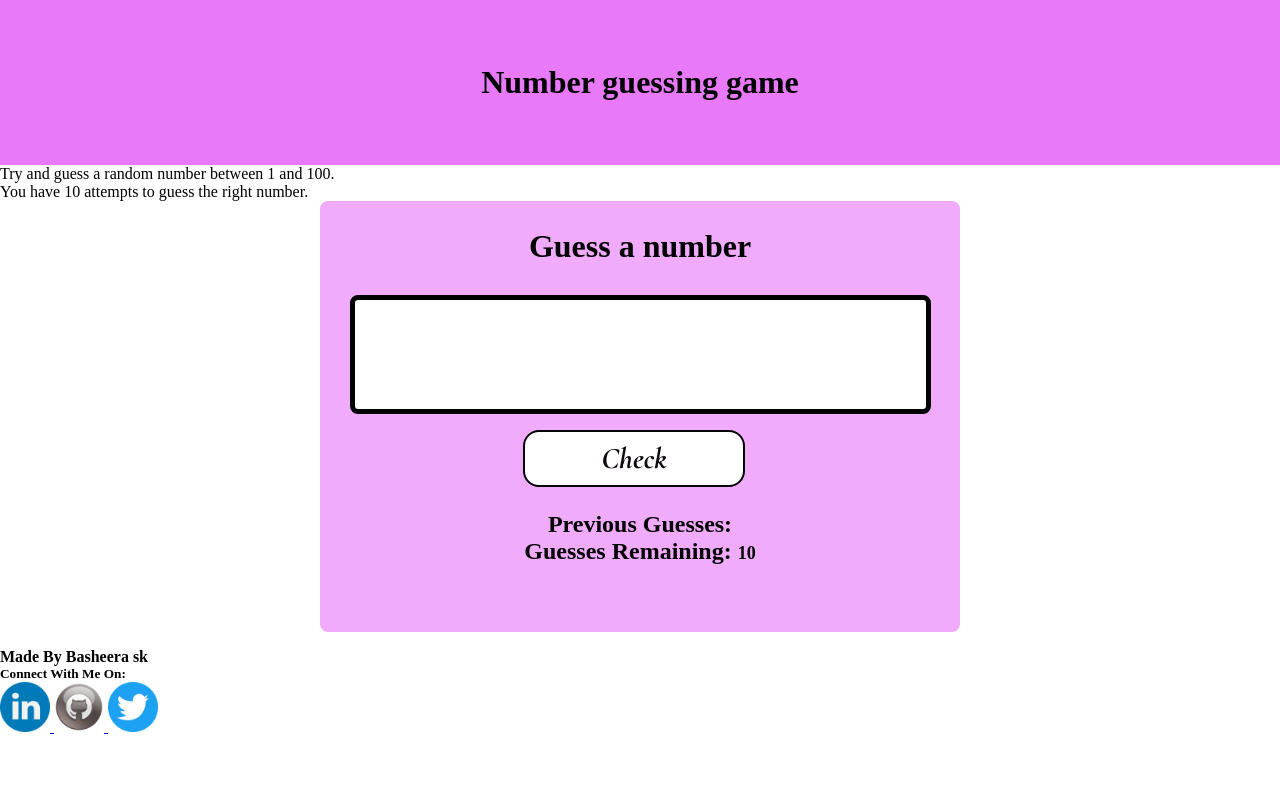
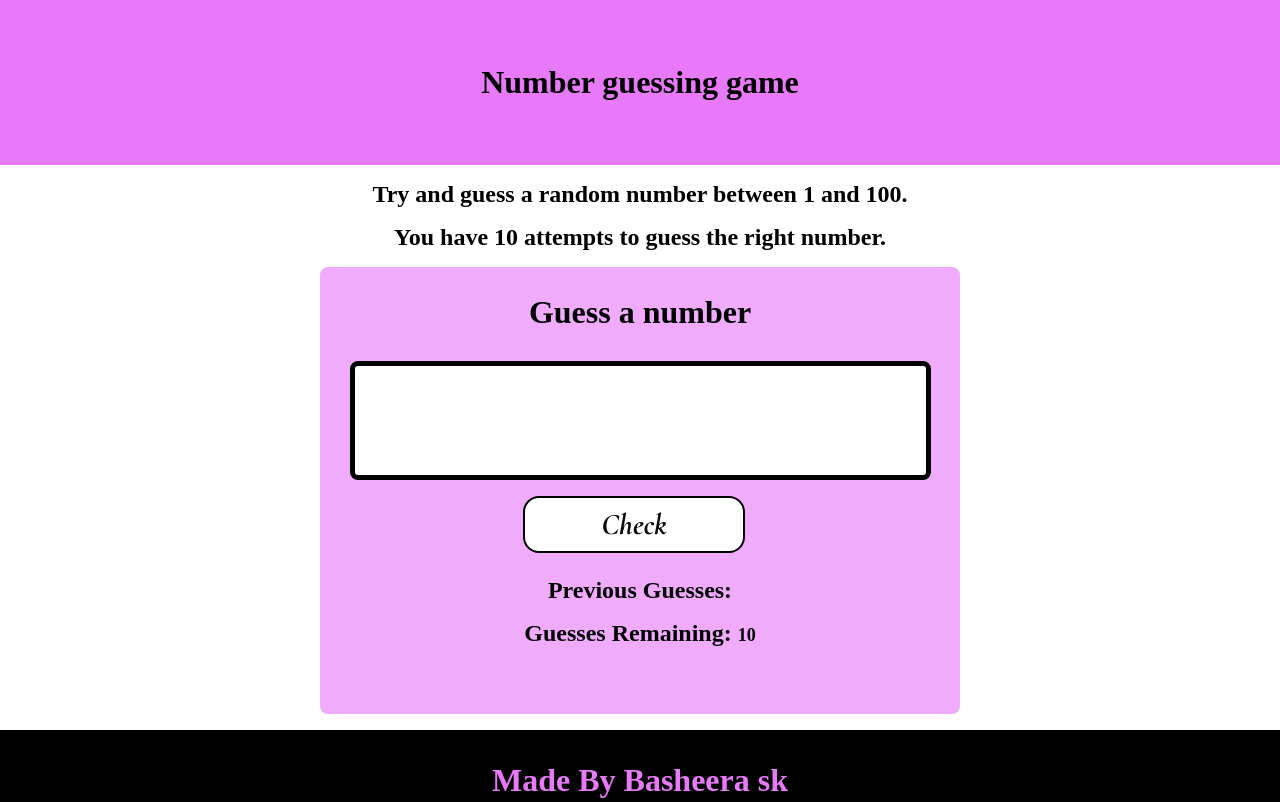
Before and after one commit to Bashi-7869/Javascript-Practicing, a plain HTML site: page Numberguessing Game/index.html in a window 1280 px wide. Shown: the top 802 px of the page. Drawn offline with Linux system fonts and the light colour scheme; a web font is replaced by a local one.

Commit message:
style update

```diff
--- a/Numberguessing Game/style.css
+++ b/Numberguessing Game/style.css
@@ -89,3 +89,46 @@ h3{
      font-size: 700;
      font-weight: bold;
  }
+ #newGame{
+    width: 11rem;
+    margin: auto;
+    padding: 0.5rem 0.5rem;
+    text-align: center;
+    border: 3px solid rgb(53, 117, 135);
+    border-radius: 0.5rem;
+    font-size: large;
+    font-weight: bold;
+    margin-top: 3rem;
+    background-color: white;
+
+ }
+
+ p{
+    text-align: center;
+    margin-top: 1rem;
+    font-size: x-large;
+    font-weight: bolder;
+    margin-bottom: 1rem;
+ }
+
+ h4{
+    margin-bottom: 1rem;
+}
+
+h5{
+    margin-bottom: 1rem;
+}
+
+footer{
+background-color: black;
+padding: 2rem;
+color: var(--primary-color);
+text-align: center;
+font-size: xx-large;
+font-weight: 100;
+}
+
+a.link{
+
+    padding: 1rem 1rem;
+}
```
